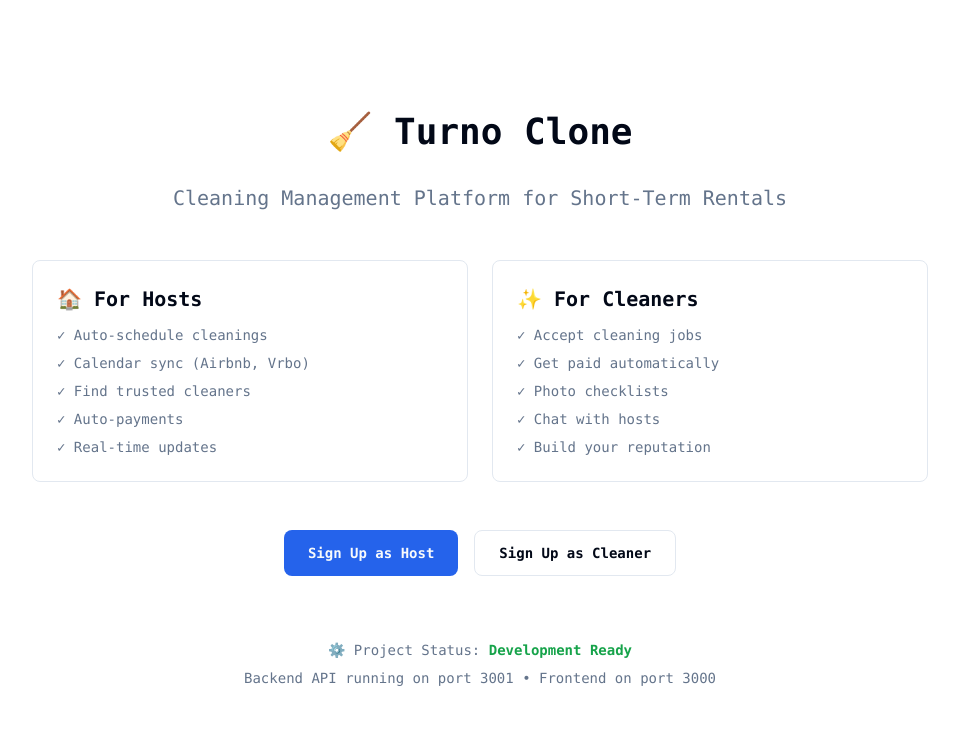
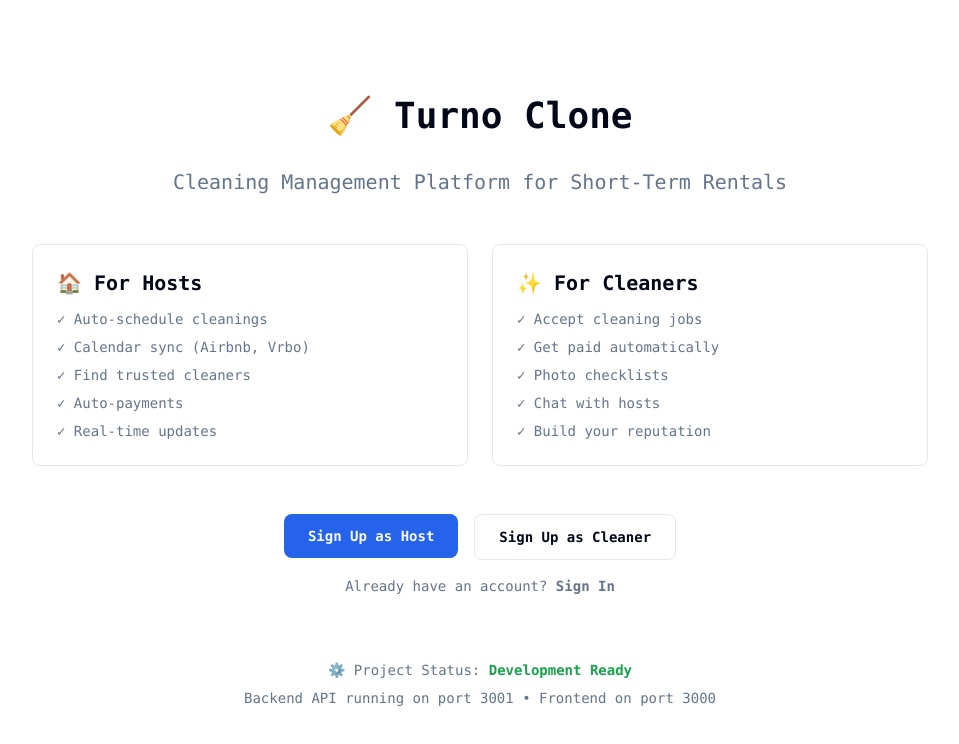
Before and after one commit to nathan9513-aps/Noihost, a Next.js app in the folder apps/web/: page / in a window 1280 px wide. Shown: the top 744 px of the page, without its empty margins (160-1119 px from the left). Built offline with nearby package versions, Linux system fonts and the light colour scheme.

Commit message:
fix: Add navigation links to Sign Up buttons on home page and auto-select role

```diff
--- a/apps/web/src/app/(auth)/register/page.tsx
+++ b/apps/web/src/app/(auth)/register/page.tsx
@@ -1,20 +1,26 @@
 'use client';
 
-import { useState } from 'react';
-import { useRouter } from 'next/navigation';
+import { useState, useEffect } from 'react';
+import { useRouter, useSearchParams } from 'next/navigation';
 import Link from 'next/link';
 import { Button } from '@/components/ui/button';
 import { Input } from '@/components/ui/input';
 
 export default function RegisterPage() {
   const router = useRouter();
+  const searchParams = useSearchParams();
+
+  // Get role from URL parameter (e.g., /register?role=host)
+  const roleParam = searchParams.get('role');
+  const initialRole = roleParam === 'cleaner' ? 'CLEANER' : 'HOST';
+
   const [formData, setFormData] = useState({
     email: '',
     password: '',
     firstName: '',
     lastName: '',
     phone: '',
-    role: 'HOST',
+    role: initialRole,
   });
   const [error, setError] = useState('');
   const [loading, setLoading] = useState(false);
--- a/apps/web/src/app/page.tsx
+++ b/apps/web/src/app/page.tsx
@@ -1,3 +1,5 @@
+import Link from 'next/link';
+
 export default function Home() {
   return (
     <main className="flex min-h-screen flex-col items-center justify-center p-24">
@@ -34,12 +36,22 @@ export default function Home() {
         </div>
 
         <div className="flex gap-4 justify-center mt-12">
+          <Link href="/register?role=host">
             <button className="px-6 py-3 bg-primary text-primary-foreground rounded-lg font-semibold hover:opacity-90 transition">
               Sign Up as Host
             </button>
+          </Link>
+          <Link href="/register?role=cleaner">
             <button className="px-6 py-3 border border-border rounded-lg font-semibold hover:bg-accent transition">
               Sign Up as Cleaner
             </button>
+          </Link>
+        </div>
+
+        <div className="flex gap-4 justify-center mt-4">
+          <Link href="/login" className="text-sm text-muted-foreground hover:text-foreground transition">
+            Already have an account? <span className="font-semibold">Sign In</span>
+          </Link>
         </div>
 
         <div className="mt-16 text-center text-sm text-muted-foreground">
```
Lines whose indentation alone changed are shown as unchanged.
